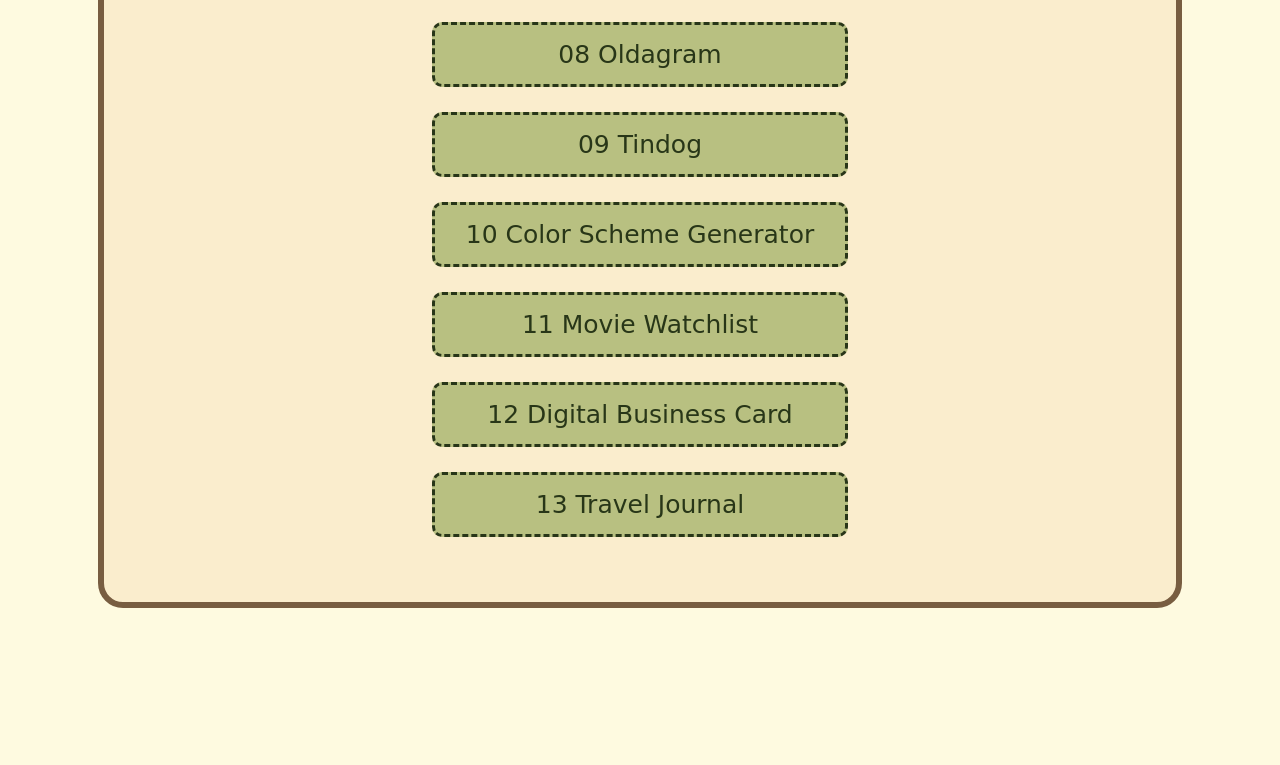
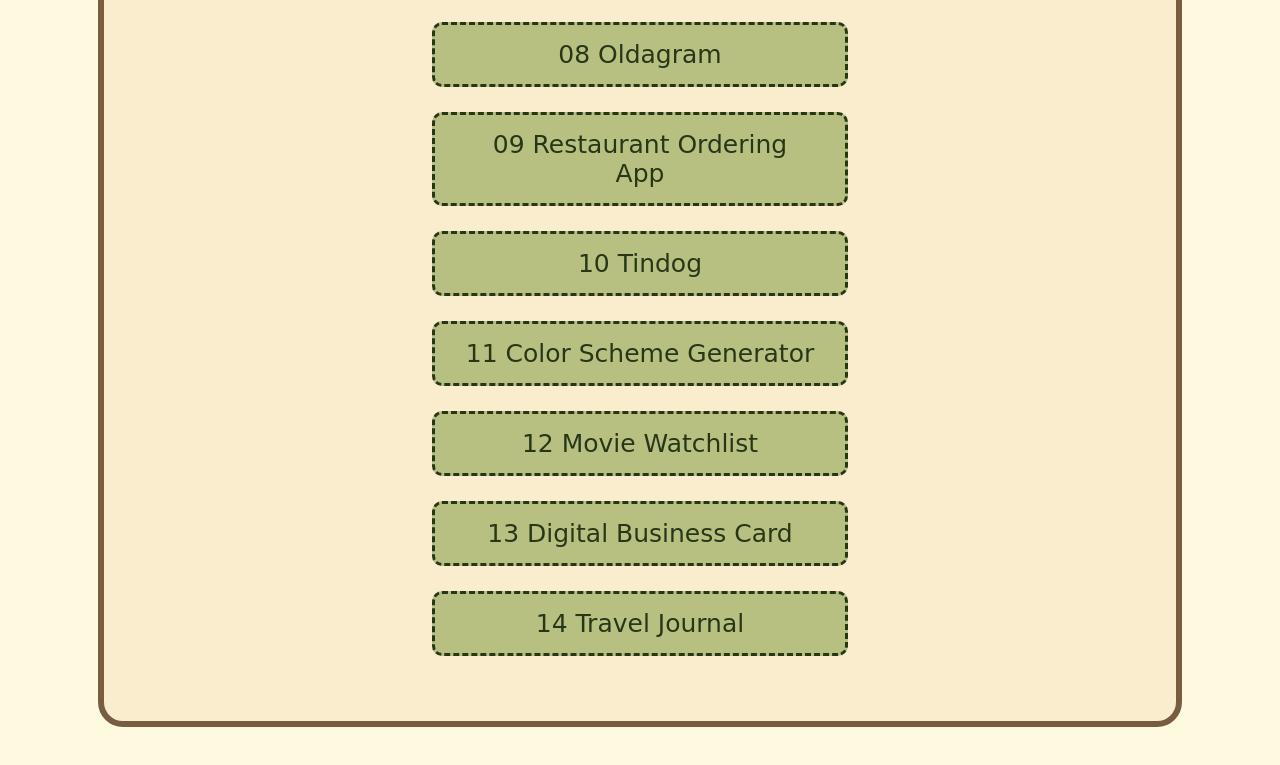
Before and after one commit to katayoon-rb/Fronend-Path-Scrimba, a plain HTML site: page index.html in a window 1280 px wide. Shown: the part 858-1623 px from the top of the page. Before the commit the page ends 1556 px from the top, so only its background shows below. Drawn offline with Linux system fonts and the light colour scheme; a web font is replaced by a local one.

Commit message:
Update index.html

```diff
--- a/index.html
+++ b/index.html
@@ -18,11 +18,12 @@
             <a href="06 Password Generator/password-generator.html" target="_black">06 Password Generator</a>
             <a href="07 Unit Converter/unit-converter.html" target="_black">07 Unit Converter</a>
             <a href="08 Oldagram/oldagram.html" target="_black">08 Oldagram</a>
-            <a href="09 Tindog/src/tindog.html" target="_black">09 Tindog</a>
-            <a href="10 Color Scheme Generator/color-scheme.html" target="_black">10 Color Scheme Generator</a>
-            <a href="11 Movie Watchlist/src/index.html" target="_black">11 Movie Watchlist</a>
-            <a href="https://steady-figolla-eb5060.netlify.app/" target="_black">12 Digital Business Card</a>
-            <a href="https://bespoke-frangollo-6f7482.netlify.app/" target="_black">13 Travel Journal</a>
+            <a href="#" target="_black">09 Restaurant Ordering App</a>
+            <a href="09 Tindog/src/tindog.html" target="_black">10 Tindog</a>
+            <a href="10 Color Scheme Generator/color-scheme.html" target="_black">11 Color Scheme Generator</a>
+            <a href="11 Movie Watchlist/src/index.html" target="_black">12 Movie Watchlist</a>
+            <a href="https://steady-figolla-eb5060.netlify.app/" target="_black">13 Digital Business Card</a>
+            <a href="https://bespoke-frangollo-6f7482.netlify.app/" target="_black">14 Travel Journal</a>
         </div>
     </body>
 </html>
```
